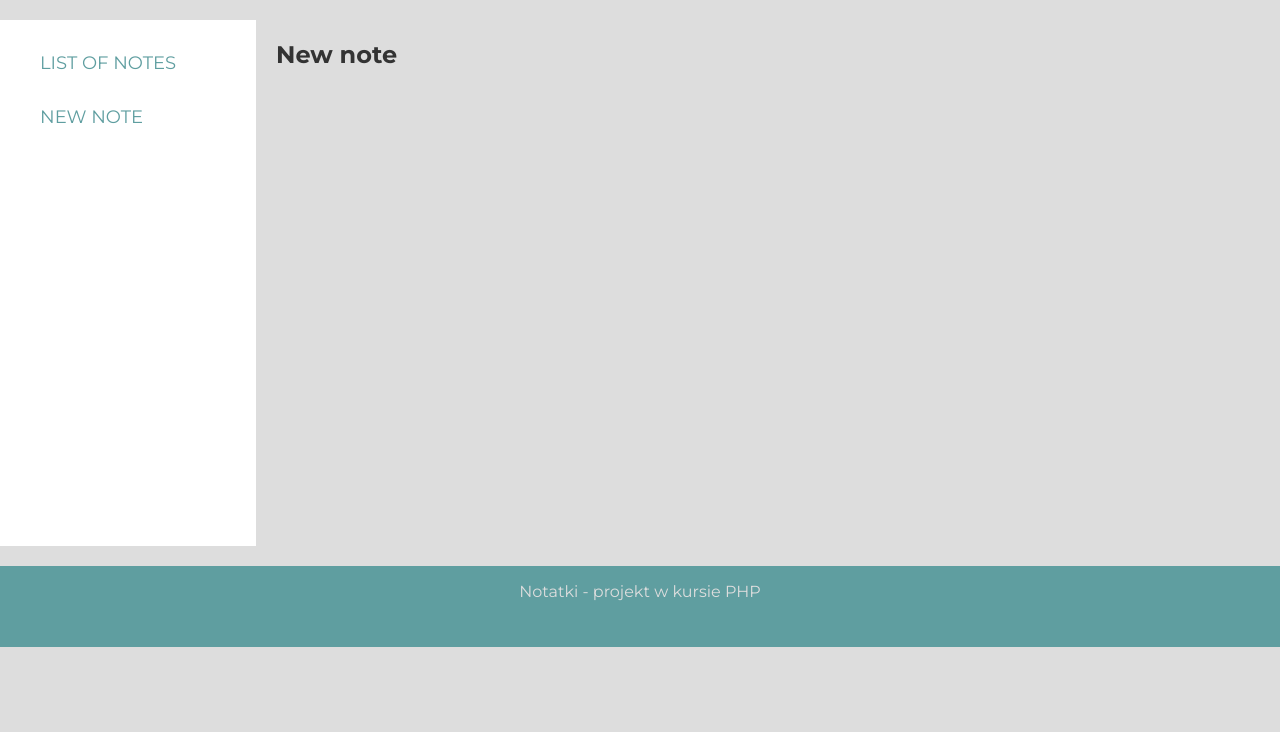
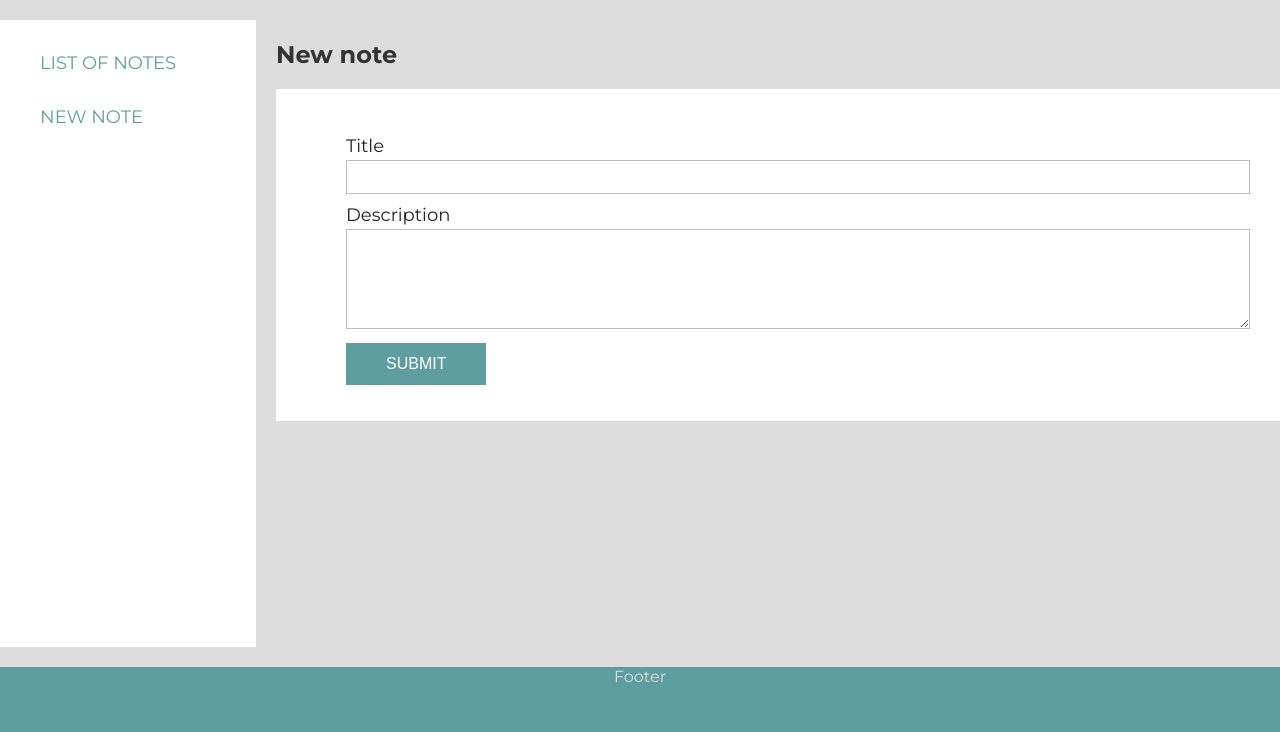
Before and after one commit to Raloseq/MyNotes, a PHP site: page /?action=create in a window 1280 px wide. Shown: the part 153-885 px from the top of the page. Before the commit the page ends 800 px from the top, so only its background shows below. Run offline with PHP 8.4, Linux system fonts and the light colour scheme; some libraries are stand-ins or nearby versions.

Commit message:
add form to send notes and displaying them in view

```diff
--- a/index.php
+++ b/index.php
@@ -20,10 +20,18 @@ $viewParams = [];
 
 if($action === 'create') {
     $page = 'create';
-    $viewParams['resultCreate'] = "done";
+    $created = false;
+    if(!empty($_POST)) {
+        $created = true;
+        $viewParams = [
+            'title' => $_POST['title'],
+            'description' => $_POST['description']
+        ];
+    }
+
+    $viewParams['created'] = $created;
 } else {
     $page = 'list';
-    $viewParams['resultList'] = "displaying notes";
 }
 
 $view->render($page, $viewParams);
--- a/public/style.css
+++ b/public/style.css
@@ -99,12 +99,11 @@ form .field-textarea {
 form input[type=submit],
 form input[type=button] {
     background: cadetblue;
-
     border: none;
     color: #fff;
     font-size: 18px;
     text-transform: uppercase;
-    padding: 12 40px;
+    padding: 12px 40px;
 }
 
 form input[type=submit]:hover,
--- a/src/View.php
+++ b/src/View.php
@@ -10,6 +10,5 @@ class View
     public function render(string $page, array $params): void
     {
         require_once("templates/layout.php");
-
     }
 }
--- a/templates/layout.php
+++ b/templates/layout.php
@@ -6,8 +6,8 @@
               content="width=device-width, user-scalable=no, initial-scale=1.0, maximum-scale=1.0, minimum-scale=1.0">
         <meta http-equiv="X-UA-Compatible" content="ie=edge">
         <link rel="stylesheet" href="https://use.fontawesome.com/releases/v5.0.13/css/all.css">
-        <link href="/public/style.css" rel="stylesheet">
-        <title>Document</title>
+        <link href="../public/style.css" rel="stylesheet">
+        <title>My Notes</title>
     </head>
 <body>
     <div class="wrapper">
@@ -32,7 +32,7 @@
             </section>
         </main>
         <footer class="footer">
-            <p>Notatki - projekt w kursie PHP</p>
+            <p>Footer</p>
         </footer>
     </div>
 </body>
--- a/templates/pages/create.php
+++ b/templates/pages/create.php
@@ -1,3 +1,26 @@
 <section>
     <h2>New note</h2>
+    <?php if($params['created']):?>
+    <div>
+        <p>Title: <?php echo $params['title'] ?></p>
+        <p>Description: <?php echo $params['description'] ?></p>
+    </div>
+    <?php else: ?>
+        <form class="note-form" action="/?action=create" method="post">
+            <ul>
+                <li>
+                    <label for="title">Title</label>
+                    <input type="text" name="title" id="title" class="field-long" required>
+                </li>
+                <li>
+                    <label for="description">Description</label>
+                    <textarea type="text" name="description" id="description" class="field-long field-textarea"></textarea>
+                </li>
+                <li>
+                    <input type="submit" value="submit">
+                </li>
+            </ul>
+        </form>
+    <?php endif;?>
+    </div>
 </section>
```
